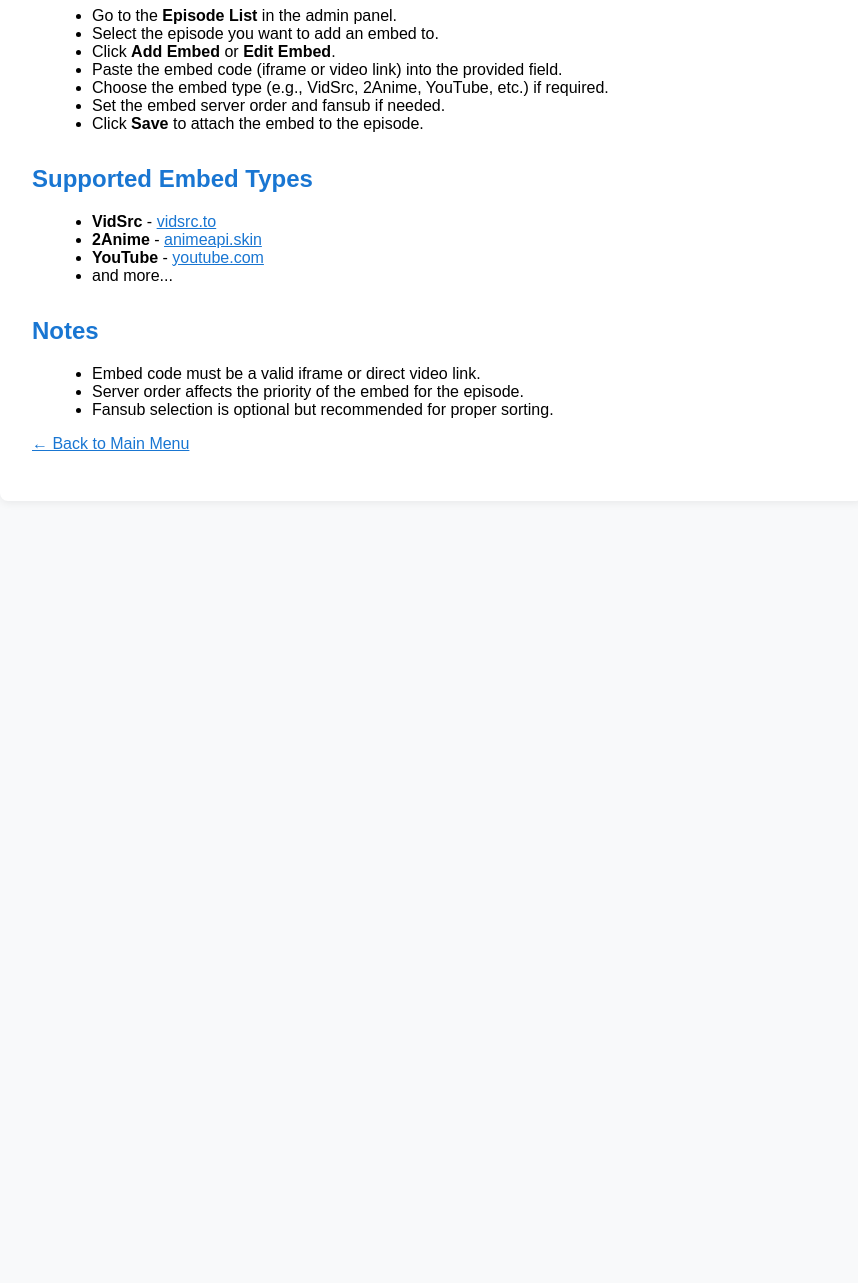
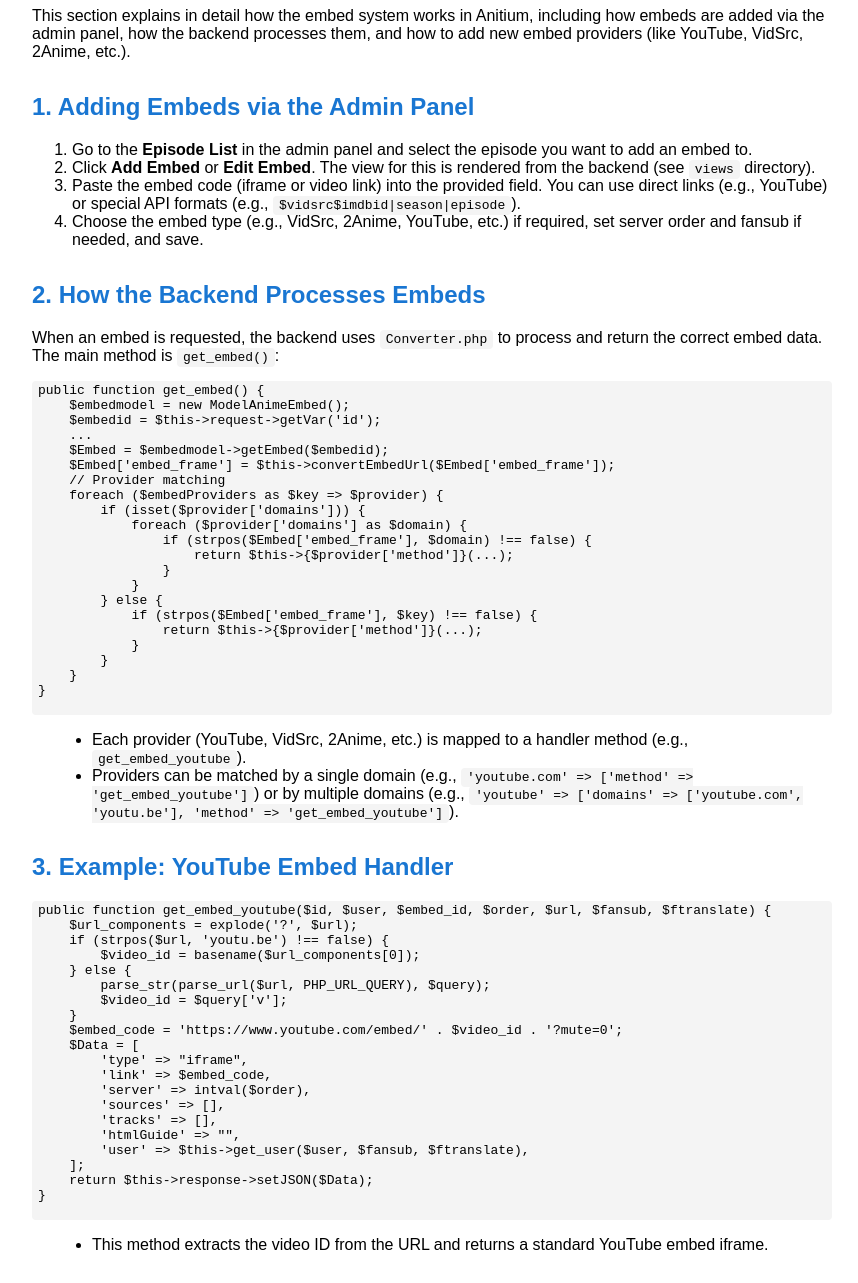
Before and after one commit to qorenx/Antium_User_Manual, a plain HTML site: page Embed_Add/usage.html in a window 1280 px wide. Shown: the part 145-1428 px from the top of the page, without its empty margins (208-1066 px from the left). Before the commit the page ends 800 px from the top, so only its background shows below. Drawn offline with Linux system fonts and the light colour scheme.

Commit message:
Update usage.html

```diff
--- a/Embed_Add/usage.html
+++ b/Embed_Add/usage.html
@@ -1,45 +1,166 @@
 <!DOCTYPE html>
 <html lang="en">
+
 <head>
     <meta charset="UTF-8">
     <meta name="viewport" content="width=device-width, initial-scale=1.0">
     <title>How to Add Embed - Anitium Manual</title>
     <style>
-        body { font-family: Arial, sans-serif; background: #f8f9fa; margin: 0; padding: 0; }
-        .container { max-width: 800px; margin: 40px auto; background: #fff; border-radius: 8px; box-shadow: 0 2px 8px #0001; padding: 32px; }
-        h1 { color: #2d3e50; }
-        h2 { color: #1976d2; margin-top: 32px; }
-        code, pre { background: #f4f4f4; border-radius: 4px; padding: 2px 6px; }
-        a { color: #1976d2; }
-        ul { margin-left: 20px; }
+        body {
+            font-family: Arial, sans-serif;
+            background: #f8f9fa;
+            margin: 0;
+            padding: 0;
+        }
+
+        .container {
+            max-width: 800px;
+            margin: 40px auto;
+            background: #fff;
+            border-radius: 8px;
+            box-shadow: 0 2px 8px #0001;
+            padding: 32px;
+        }
+
+        h1 {
+            color: #2d3e50;
+        }
+
+        h2 {
+            color: #1976d2;
+            margin-top: 32px;
+        }
+
+        code,
+        pre {
+            background: #f4f4f4;
+            border-radius: 4px;
+            padding: 2px 6px;
+        }
+
+        a {
+            color: #1976d2;
+        }
+
+        ul {
+            margin-left: 20px;
+        }
     </style>
 </head>
+
 <body>
     <div class="container">
-        <h1>How to Add Embed</h1>
+        <h1>How to Add Embed (Technical Guide)</h1>
+        <p>This section explains in detail how the embed system works in Anitium, including how embeds are added via the
+            admin panel, how the backend processes them, and how to add new embed providers (like YouTube, VidSrc,
+            2Anime, etc.).</p>
+        <h2>1. Adding Embeds via the Admin Panel</h2>
+        <ol>
+            <li>Go to the <b>Episode List</b> in the admin panel and select the episode you want to add an embed to.
+            </li>
+            <li>Click <b>Add Embed</b> or <b>Edit Embed</b>. The view for this is rendered from the backend (see
+                <code>views</code> directory).</li>
+            <li>Paste the embed code (iframe or video link) into the provided field. You can use direct links (e.g.,
+                YouTube) or special API formats (e.g., <code>$vidsrc$imdbid|season|episode</code>).</li>
+            <li>Choose the embed type (e.g., VidSrc, 2Anime, YouTube, etc.) if required, set server order and fansub if
+                needed, and save.</li>
+        </ol>
+        <h2>2. How the Backend Processes Embeds</h2>
+        <p>When an embed is requested, the backend uses <code>Converter.php</code> to process and return the correct
+            embed data. The main method is <code>get_embed()</code>:</p>
+        <pre>
+public function get_embed() {
+    $embedmodel = new ModelAnimeEmbed();
+    $embedid = $this->request->getVar('id');
+    ...
+    $Embed = $embedmodel->getEmbed($embedid);
+    $Embed['embed_frame'] = $this->convertEmbedUrl($Embed['embed_frame']);
+    // Provider matching
+    foreach ($embedProviders as $key => $provider) {
+        if (isset($provider['domains'])) {
+            foreach ($provider['domains'] as $domain) {
+                if (strpos($Embed['embed_frame'], $domain) !== false) {
+                    return $this->{$provider['method']}(...);
+                }
+            }
+        } else {
+            if (strpos($Embed['embed_frame'], $key) !== false) {
+                return $this->{$provider['method']}(...);
+            }
+        }
+    }
+}
+        </pre>
         <ul>
-            <li>Go to the <b>Episode List</b> in the admin panel.</li>
-            <li>Select the episode you want to add an embed to.</li>
-            <li>Click <b>Add Embed</b> or <b>Edit Embed</b>.</li>
-            <li>Paste the embed code (iframe or video link) into the provided field.</li>
-            <li>Choose the embed type (e.g., VidSrc, 2Anime, YouTube, etc.) if required.</li>
-            <li>Set the embed server order and fansub if needed.</li>
-            <li>Click <b>Save</b> to attach the embed to the episode.</li>
+            <li>Each provider (YouTube, VidSrc, 2Anime, etc.) is mapped to a handler method (e.g.,
+                <code>get_embed_youtube</code>).</li>
+            <li>Providers can be matched by a single domain (e.g.,
+                <code>'youtube.com' => ['method' => 'get_embed_youtube']</code>) or by multiple domains (e.g.,
+                <code>'youtube' => ['domains' => ['youtube.com', 'youtu.be'], 'method' => 'get_embed_youtube']</code>).
+            </li>
         </ul>
-        <h2>Supported Embed Types</h2>
+        <h2>3. Example: YouTube Embed Handler</h2>
+        <pre>
+public function get_embed_youtube($id, $user, $embed_id, $order, $url, $fansub, $ftranslate) {
+    $url_components = explode('?', $url);
+    if (strpos($url, 'youtu.be') !== false) {
+        $video_id = basename($url_components[0]);
+    } else {
+        parse_str(parse_url($url, PHP_URL_QUERY), $query);
+        $video_id = $query['v'];
+    }
+    $embed_code = 'https://www.youtube.com/embed/' . $video_id . '?mute=0';
+    $Data = [
+        'type' => "iframe",
+        'link' => $embed_code,
+        'server' => intval($order),
+        'sources' => [],
+        'tracks' => [],
+        'htmlGuide' => "",
+        'user' => $this->get_user($user, $fansub, $ftranslate),
+    ];
+    return $this->response->setJSON($Data);
+}
+        </pre>
         <ul>
-            <li><b>VidSrc</b> - <a href="https://vidsrc.to/" target="_blank">vidsrc.to</a></li>
-            <li><b>2Anime</b> - <a href="https://animeapi.skin/" target="_blank">animeapi.skin</a></li>
-            <li><b>YouTube</b> - <a href="https://youtube.com/" target="_blank">youtube.com</a></li>
-            <li>and more...</li>
+            <li>This method extracts the video ID from the URL and returns a standard YouTube embed iframe.</li>
         </ul>
-        <h2>Notes</h2>
+        <h2>4. Adding a New Embed Provider</h2>
+        <ol>
+            <li>In <code>Converter.php</code>, add a new entry to the <code>$embedProviders</code> array, mapping the
+                domain or domains to a new handler method.</li>
+            <li>Implement the handler method (e.g., <code>get_embed_vidsrc</code>, <code>get_embed_2anime</code>)
+                following the structure of <code>get_embed_youtube</code>.</li>
+            <li>If the provider uses a special API format, handle the conversion in <code>convertEmbedUrl()</code>.</li>
+            <li>Update the admin panel view to allow users to select or enter the new provider format.</li>
+        </ol>
+        <h3>Example: Adding a Custom Provider</h3>
+        <pre>
+// 1. Add to $embedProviders:
+'customprovider.com' => ['method' => 'get_embed_custom'],
+
+// 2. Implement handler:
+public function get_embed_custom($id, $user, $embed_id, $order, $url, $fansub, $ftranslate) {
+    // Custom logic here
+}
+        </pre>
+        <h2>5. Tips for Creating New Embed Methods</h2>
         <ul>
-            <li>Embed code must be a valid iframe or direct video link.</li>
-            <li>Server order affects the priority of the embed for the episode.</li>
-            <li>Fansub selection is optional but recommended for proper sorting.</li>
+            <li>Follow the structure of existing methods for consistency.</li>
+            <li>Use <code>convertEmbedUrl()</code> for any special URL parsing or conversion.</li>
+            <li>Test with both direct links and API-based formats.</li>
+            <li>Update documentation and admin panel UI to support the new provider.</li>
+        </ul>
+        <h2>6. Supported Providers (Examples)</h2>
+        <ul>
+            <li><b>YouTube</b> (youtube.com, youtu.be) - direct iframe embed</li>
+            <li><b>VidSrc</b> (vidsrc.to) - API-based embed</li>
+            <li><b>2Anime</b> (2anime.xyz) - API-based embed</li>
+            <li><b>AnimePahe</b> (anime-mapper-gamma.vercel.app) - API-based embed</li>
+            <li><b>AniWatch</b> (aniwatch-api-one-virid.vercel.app) - API-based embed</li>
         </ul>
         <p><a href="../index.html">&larr; Back to Main Menu</a></p>
     </div>
 </body>
+
 </html>
```
